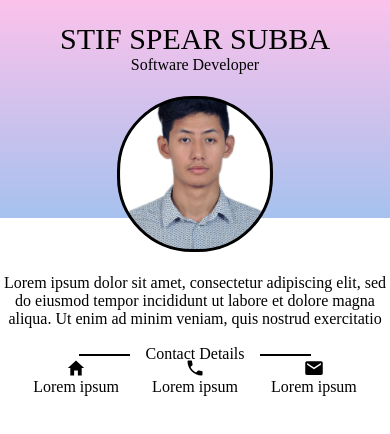
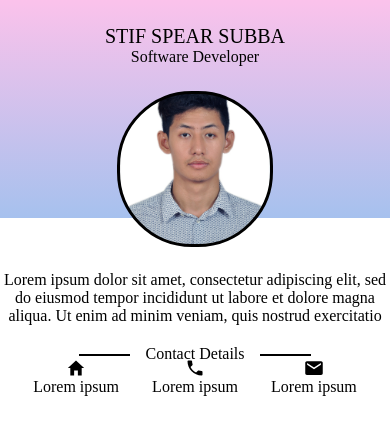
Before and after one commit to stifspear/Portfolio, an Angular app: page / in a window 390 px wide. Shown: the top 434 px of the page. Built offline with nearby package versions, Linux system fonts and the light colour scheme.

Commit message:
Responsive webapp started

```diff
--- a/src/app/aboutme/aboutme.component.css
+++ b/src/app/aboutme/aboutme.component.css
@@ -35,7 +35,7 @@
     text-transform: uppercase;
 }
 .abt-me-desc {
-    width: 400px;
+    width: 550px;
     text-align: center;
 }
 .cont-img {
@@ -86,3 +86,11 @@
     left: 100%;
     margin-left: 15px;
 }
+@media screen and (max-width: 600px) {
+    .name-cls {
+        font-size: 20px;
+    }
+    .abt-me-desc {
+        width: 400px;
+    }
+}
--- a/src/app/aboutme/aboutme.component.html
+++ b/src/app/aboutme/aboutme.component.html
@@ -10,7 +10,9 @@
             aliqua. Ut enim ad minim veniam, quis nostrud exercitatio</p>
     </div>
     <div class="contac-wrapper flex-col">
-    <p class="cont-header"><span>Contact Details</span></p>
+        <p class="cont-header">
+            <span>Contact Details</span>
+        </p>
         <div class="contac-body flex-row">
             <div class="cont-ele flex-col">
                 <div class="img-div home-img cont-img"></div>
```
